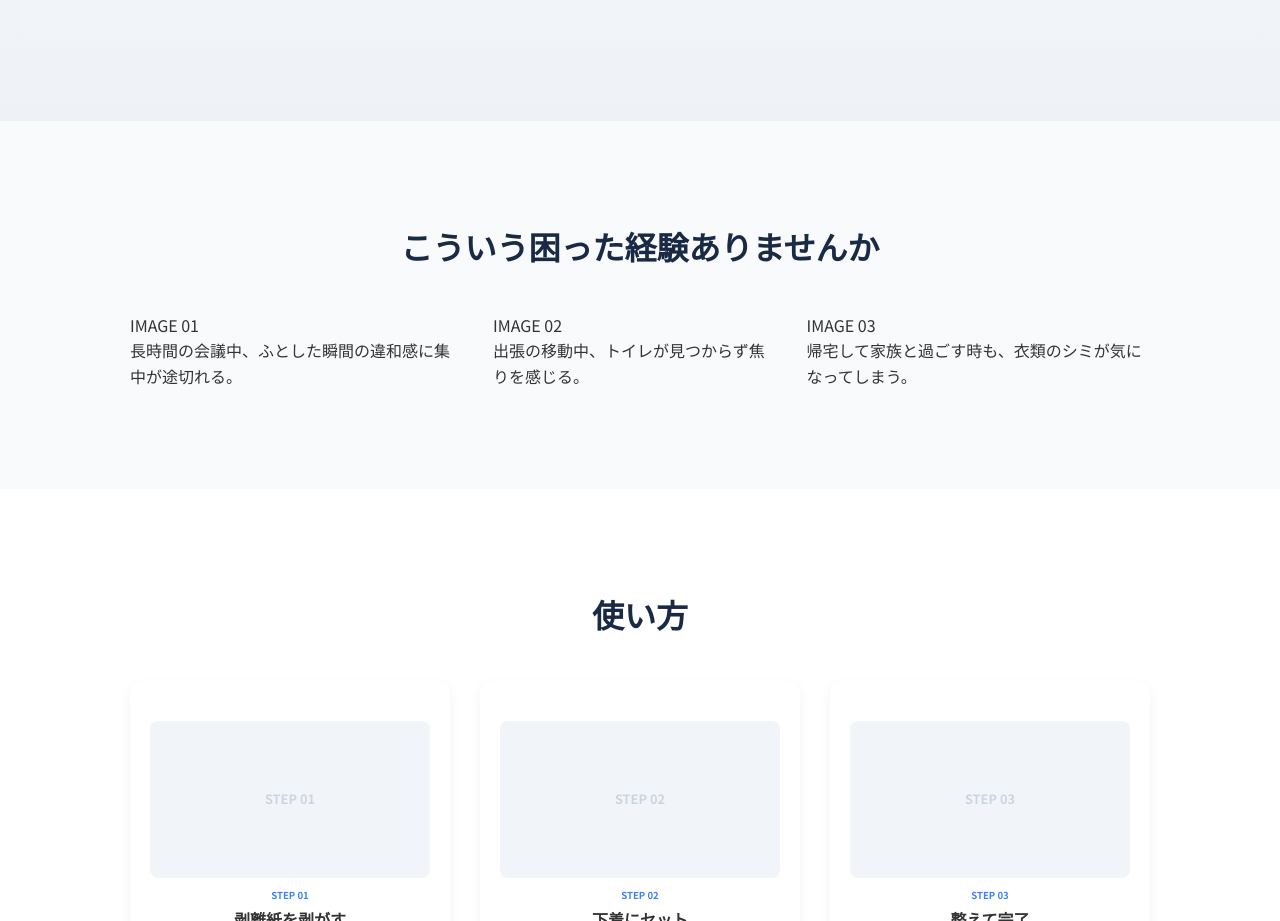
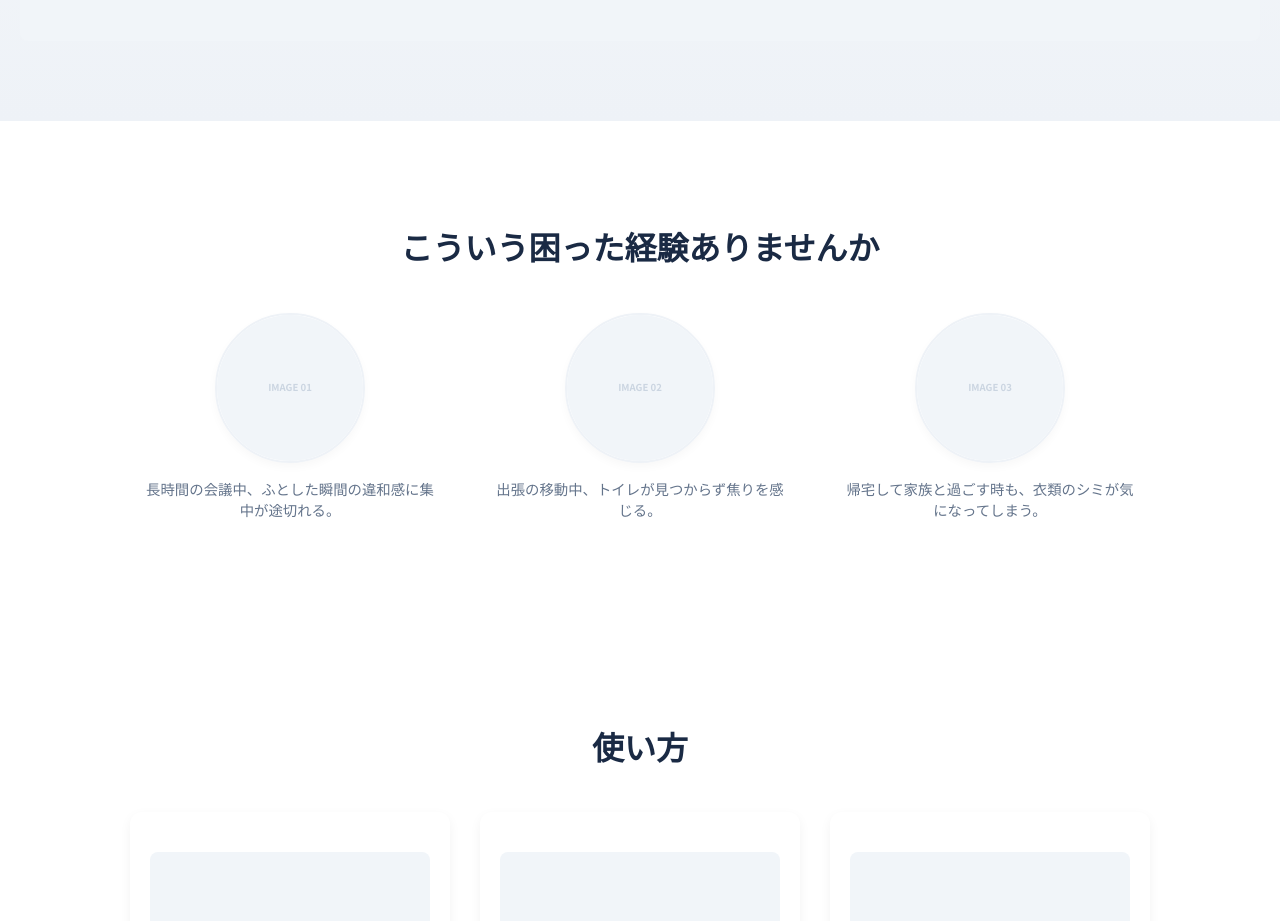
Before and after one commit to mensjustincase/justincasetop, a plain HTML site: page index.html in a window 1280 px wide. Shown: the part 960-1881 px from the top of the page. Drawn offline with Linux system fonts and the light colour scheme.

Commit message:
Update style.css

```diff
--- a/style.css
+++ b/style.css
@@ -83,6 +83,59 @@ header {
     margin-bottom: 20px;
     color: #1a2a44;
 }
+
+
+/* --- Pain Points Section (丸い画像と説明) --- */
+.pain-points {
+    background-color: #fff;
+}
+
+.pain-item {
+    flex: 1;
+    min-width: 0;
+    text-align: center;
+}
+
+/* 画像を正円にする設定 */
+.circle-image {
+    width: 80%; /* コンテナ内でのサイズ */
+    margin: 0 auto 15px;
+    aspect-ratio: 1 / 1; /* 正方形を維持 */
+    border-radius: 50%; /* 完全に丸くする */
+    overflow: hidden;
+    border: 2px solid #eef2f7;
+    box-shadow: 0 4px 10px rgba(0,0,0,0.03);
+}
+
+.img-placeholder-circle {
+    width: 100%;
+    height: 100%;
+    background: #f1f5f9;
+    display: flex;
+    align-items: center;
+    justify-content: center;
+    color: #cbd5e1;
+    font-size: 0.6rem;
+    font-weight: bold;
+}
+
+.pain-desc {
+    font-size: clamp(0.6rem, 2vw, 0.9rem);
+    color: #64748b;
+    line-height: 1.5;
+    padding: 0 5px;
+}
+
+/* PCモニター時の画像サイズ調整 */
+@media (min-width: 768px) {
+    .circle-image {
+        width: 150px; /* PCでは大きさを固定して安定させる */
+    }
+    .pain-desc {
+        padding: 0 15px;
+    }
+}
+
 
 /* --- 横並び絶対死守設定 (Main Logic) --- */
 .fixed-triple-container {
```
